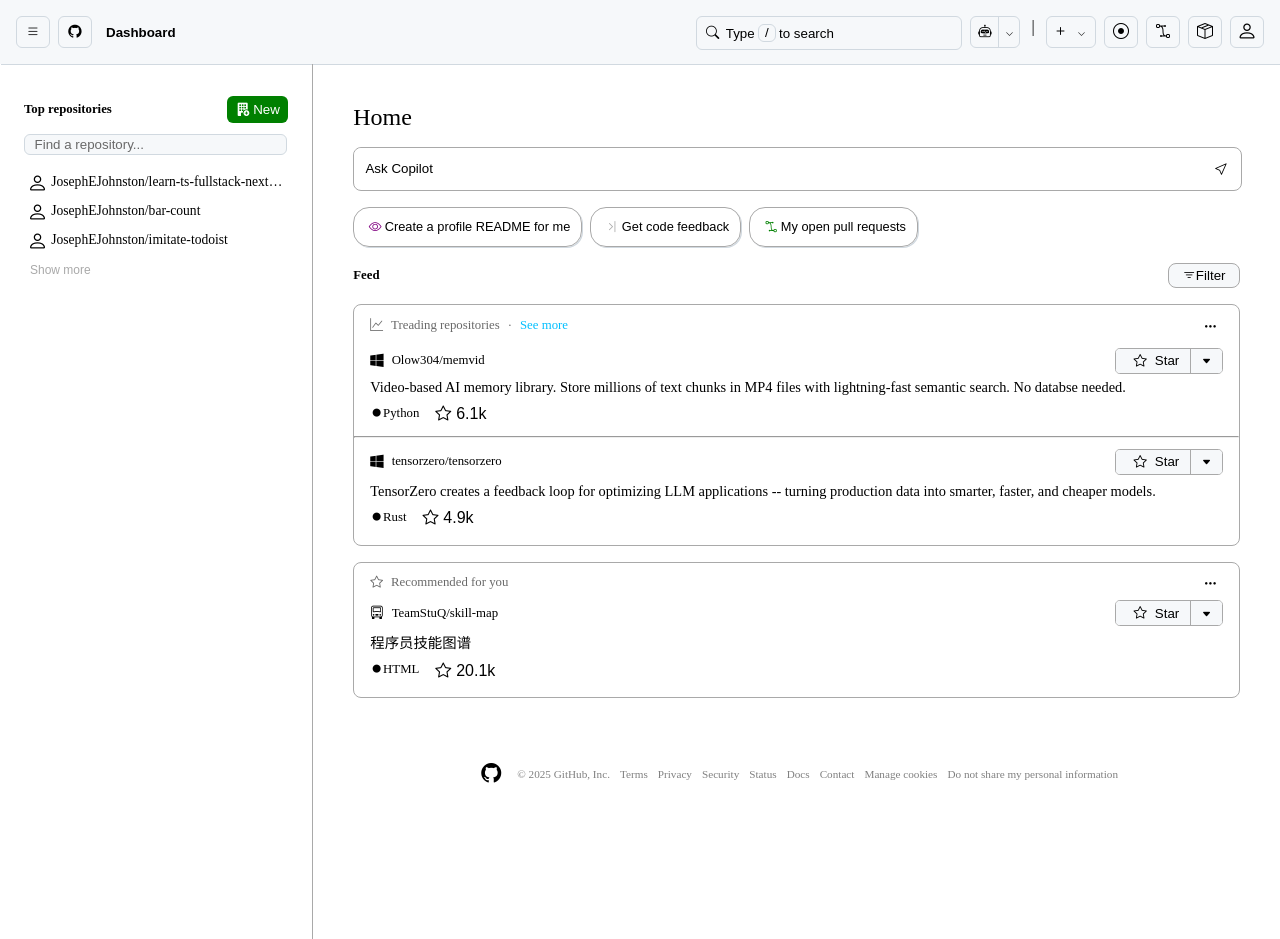
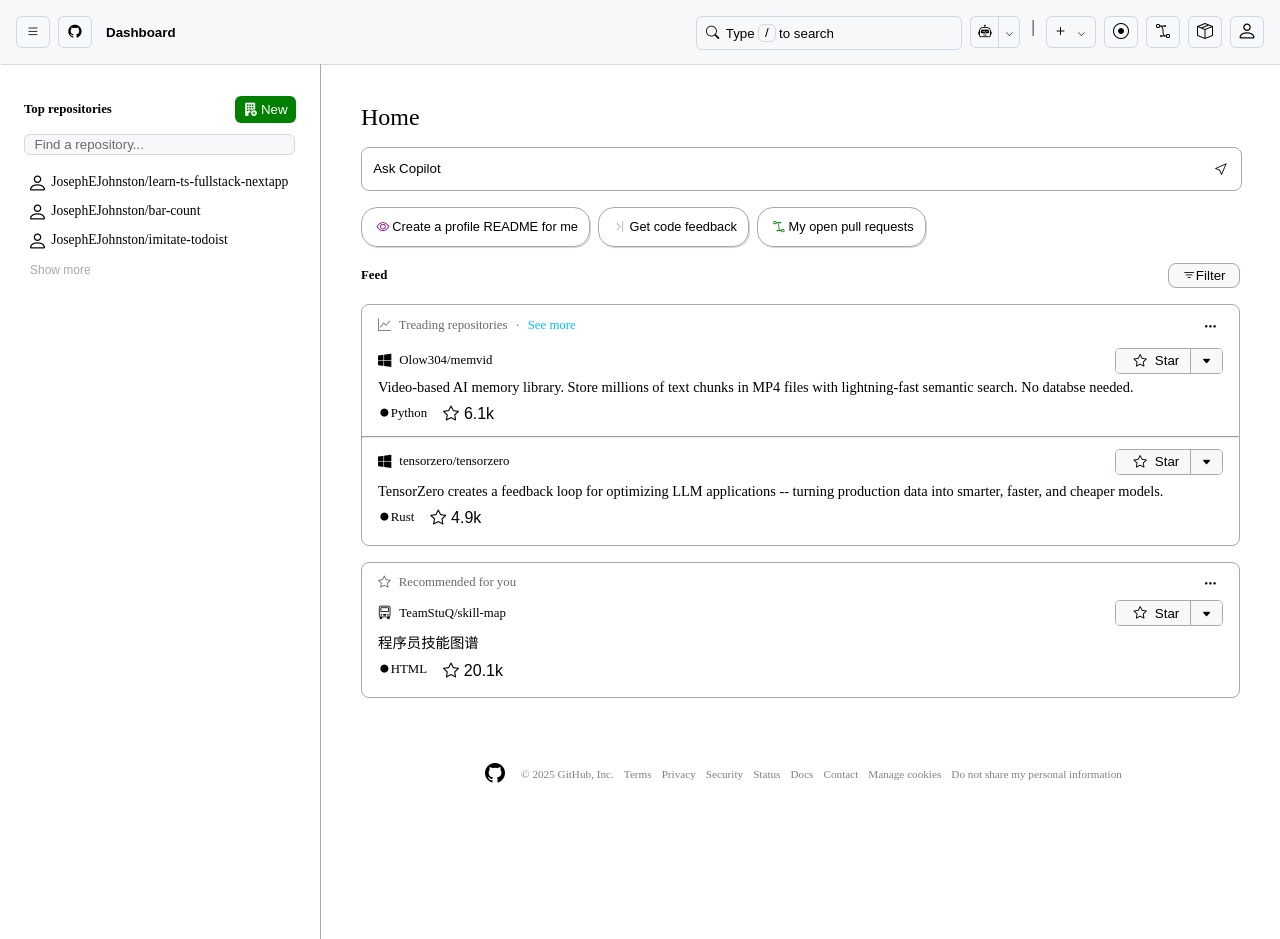
Before and after one commit to JosephEJohnston/github-imitated-front, a Next.js app: page / in a window 1280 px wide. Built offline with nearby package versions, Linux system fonts and the light colour scheme.

Commit message:
feat: 首页，底部响应式样式，左sidebar微调

```diff
--- a/src/components/home/left-sidebar.css
+++ b/src/components/home/left-sidebar.css
@@ -3,6 +3,7 @@
     padding: 2rem 1.5rem;
     border-right: 0.05rem solid darkgray;
     height: 100%;
+    width: 17rem;
 }
 
 #left-sidebar-title {
```
